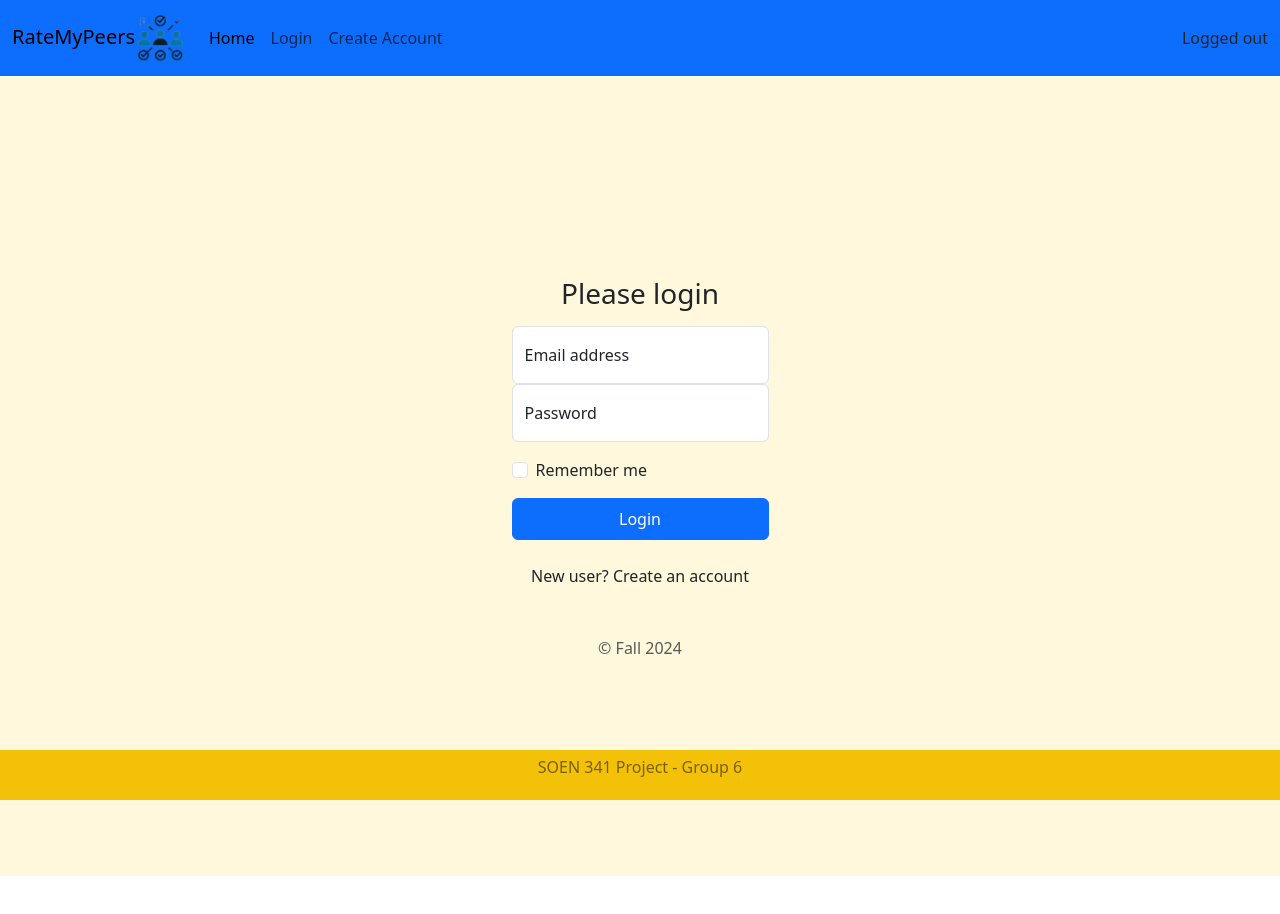
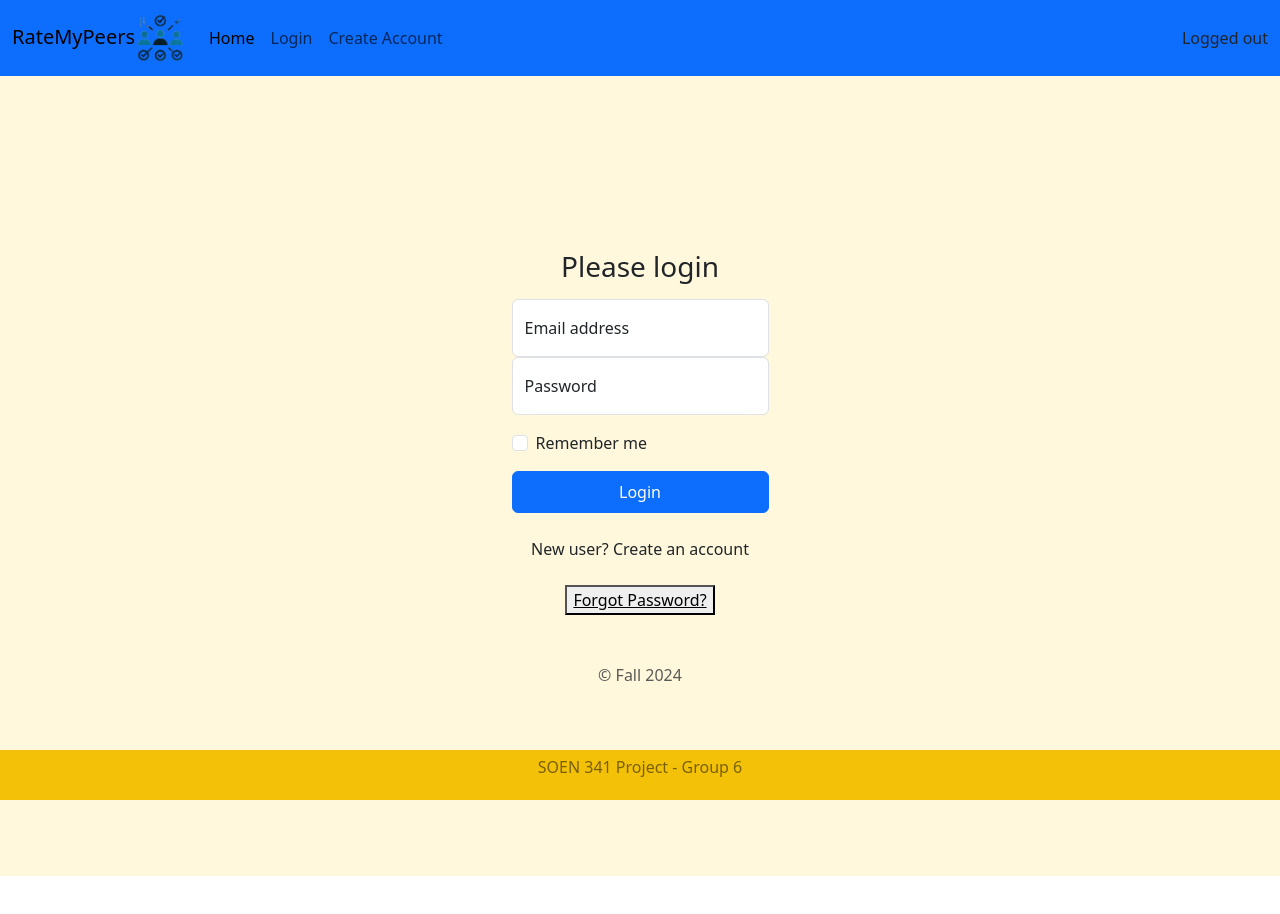
Before and after one commit to benjaminsunliu/Group6-SOEN341_Project_F24, a React (Create React App) app in the folder client/: page /login in a window 1280 px wide. Shown: the top 914 px of the page. Built offline with nearby package versions, Linux system fonts and the light colour scheme.

Commit message:
Update Login.jsx

```diff
--- a/client/src/pages/Login.jsx
+++ b/client/src/pages/Login.jsx
@@ -1,13 +1,14 @@
-import { Link, useNavigate} from "react-router-dom";
-import { useState, useEffect} from "react";
+import { Link, useNavigate } from "react-router-dom";
+import { useState, useEffect } from "react";
 import Cookies from "js-cookie";
-import {jwtDecode} from "jwt-decode";
 import axios from "axios";
+import ForgotPassword from "../components/ForgotPassword"; // Import ForgotPassword component
 
 const Login = (props) => {
-  const [email, setEmail] = useState('');
-  const [password, setPassword] = useState('');
-  const [error, setError] = useState('');
+  const [email, setEmail] = useState("");
+  const [password, setPassword] = useState("");
+  const [error, setError] = useState("");
+  const [showForgotPassword, setShowForgotPassword] = useState(false);
   const navigate = useNavigate();
 
   useEffect(() => {
@@ -18,10 +19,9 @@ const Login = (props) => {
     }
   }, [navigate]);
 
-
   const loginFunc = async (e) => {
     e.preventDefault();
-    setError('');
+    setError("");
 
     if (!email || !password) {
       alert("Please fill out all fields.");
@@ -30,80 +30,96 @@ const Login = (props) => {
 
     try {
       // Basic form validation
-
-      const response = await axios.post('http://localhost:5050/api/login', {
-        email,
-        password,
-      }, {
-        withCredentials: true // Important: allows cookies to be sent with the request
-      });
+      const response = await axios.post(
+        "http://localhost:5050/api/login",
+        { email, password },
+        { withCredentials: true } // Allows cookies to be sent with the request
+      );
 
       const role = response.data.role;
 
       // Redirect based on user role
-      if (role === 'instructor') {
+      if (role === "instructor") {
         alert("Successfully logged in as an instructor!");
-        navigate('/instructor-dashboard');
+        navigate("/instructor-dashboard");
       } else {
         alert("Successfully logged in as a student!");
-        navigate('/student-dashboard'); // Redirect to a different page for non-instructor roles
+        navigate("/student-dashboard");
       }
     } catch (err) {
-      alert(err.response?.data?.message || 'Login failed. Please try again.');
+      alert(err.response?.data?.message || "Login failed. Please try again.");
     }
   };
 
   return (
-    <div class="body" >
-      <main className="body" class="body">
-        <form>
-          <h1 class="h3 mb-3 fw-normal">Please login</h1>
+    <>
+      <div className="body">
+        <main className="body">
+          {!showForgotPassword ? (
+            <>
+              <form onSubmit={loginFunc}>
+                <h1 className="h3 mb-3 fw-normal">Please login</h1>
+                {error && <p style={{ color: "red" }}>{error}</p>}
 
-          <div class="form-floating">
+                <div className="form-floating">
                   <input
                     type="email"
-              class="form-control"
+                    className="form-control"
                     id="floatingInput"
                     placeholder="name@example.com"
                     onChange={(e) => setEmail(e.target.value)}
                   />
-            <label for="floatingInput">Email address</label>
+                  <label htmlFor="floatingInput">Email address</label>
                 </div>
-          <div class="form-floating">
+                <div className="form-floating">
                   <input
                     type="password"
-              class="form-control"
+                    className="form-control"
                     id="floatingPassword"
                     placeholder="Password"
                     onChange={(e) => setPassword(e.target.value)}
                   />
-            <label for="floatingPassword">Password</label>
+                  <label htmlFor="floatingPassword">Password</label>
                 </div>
 
-          <div class="form-check text-start my-3">
+                <div className="form-check text-start my-3">
                   <input
-              class="form-check-input"
+                    className="form-check-input"
                     type="checkbox"
                     value="remember-me"
                     id="flexCheckDefault"
                   />
-            <label class="form-check-label" for="flexCheckDefault">
+                  <label className="form-check-label" htmlFor="flexCheckDefault">
                     Remember me
                   </label>
                 </div>
-          <button class="btn btn-primary w-100 py-2" type="submit" onClick = {loginFunc}>
+                <button className="btn btn-primary w-100 py-2" type="submit">
                   Login
                 </button>
-          <br/>
-          <br/>
-          <Link class="nav-link" to="/create-account">
+                <br />
+                <br />
+                <Link className="nav-link" to="/create-account">
                   New user? Create an account
                 </Link>
-          <p class="mt-5 mb-3 text-body-secondary">&copy; Fall 2024</p>
+                <br />
+                <button
+                  type="button"
+                  onClick={() => setShowForgotPassword(true)}
+                  className="btn-link"
+                >
+                  Forgot Password?
+                </button>
+
+                <p className="mt-5 mb-3 text-body-secondary">&copy; Fall 2024</p>
               </form>
+            </>
+          ) : (
+            <ForgotPassword setShowForgotPassword={setShowForgotPassword} />
+          )}
         </main>
       </div>
+    </>
   );
 };
 
-export default Login;
+export default Login; // Ensure this is at the top-level
```
Lines whose indentation alone changed are shown as unchanged.
